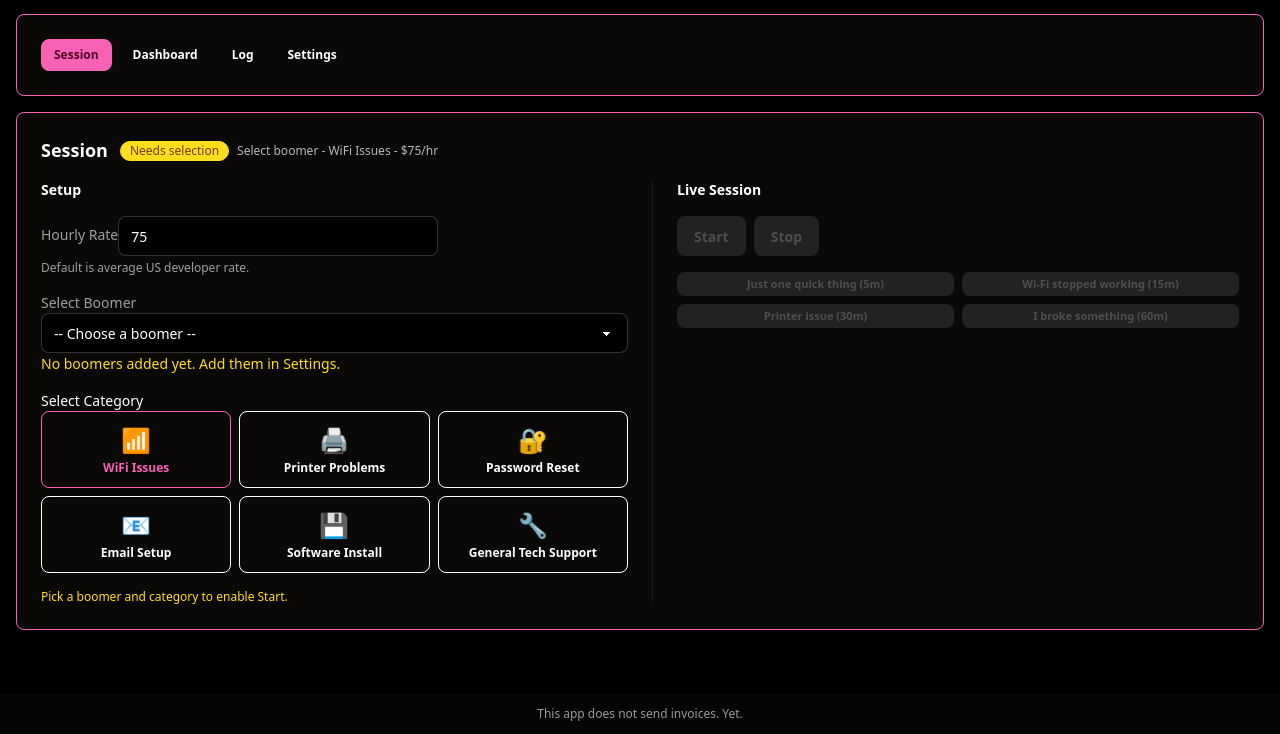
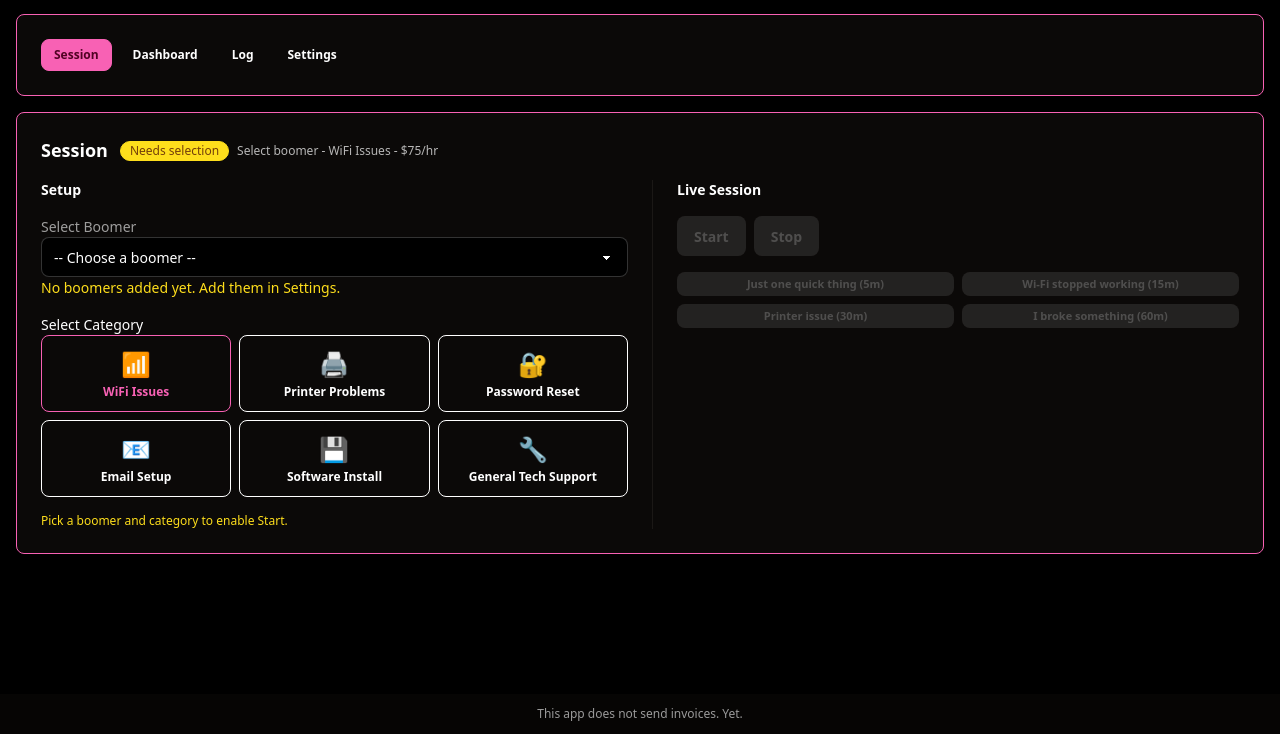
Before and after one commit to Burnsedia/boomerbill, an Astro site in the folder frontend/: page /app in a window 1280 px wide. Shown: the part 66-800 px from the top of the page. Built offline with nearby package versions, Linux system fonts and the light colour scheme; Astro itself is replaced by a stand-in of ours.

Commit message:
tweaking the UI

```diff
--- a/frontend/src/components/vue/SessionPage.vue
+++ b/frontend/src/components/vue/SessionPage.vue
@@ -90,17 +90,12 @@ watch(
           <div class="space-y-4">
             <div class="flex items-center justify-between">
               <div class="text-sm font-semibold">Setup</div>
-              <button
-                v-if="isMobile"
-                class="btn btn-xs btn-ghost"
-                @click="showSetup = !showSetup"
-              >
+              <button v-if="isMobile" class="btn btn-xs btn-ghost" @click="showSetup = !showSetup">
                 {{ showSetup ? 'Hide' : 'Show' }} Setup
               </button>
             </div>
 
             <div v-show="!isMobile || showSetup" class="space-y-4">
-              <RateInput />
               <BoomerSelect />
               <CategoryGrid />
               <p v-if="!hasSelection" class="text-xs text-warning">
```
